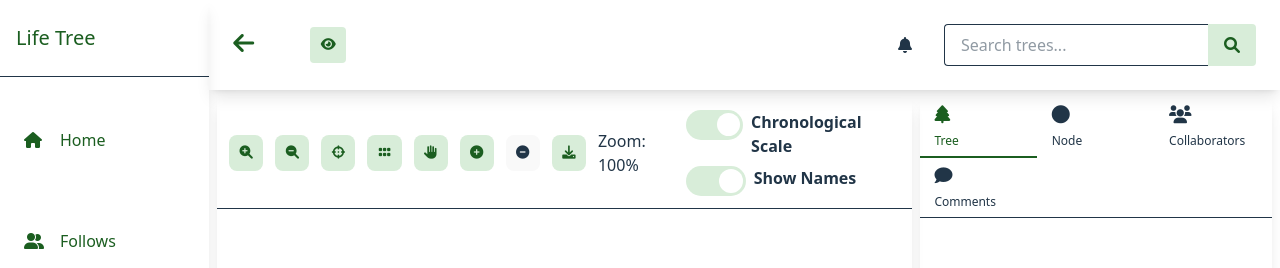
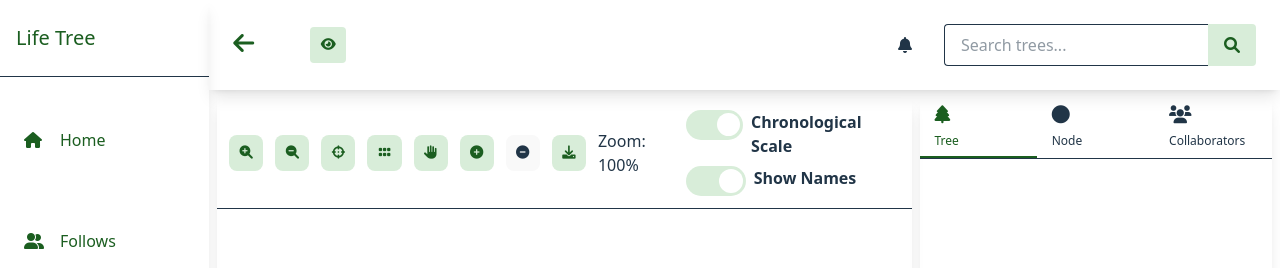
Before and after one commit to LUCHER4321/CPT-Frontend, a React (Vite) app: page /account/trees/0 in a window 1280 px wide. Shown: the top 268 px of the page. Built offline with nearby package versions, Linux system fonts and the light colour scheme; no server answers.

Commit message:
Update TreeProperties.tsx

```diff
--- a/src/components/dashboard/trees/TreeProperties.tsx
+++ b/src/components/dashboard/trees/TreeProperties.tsx
@@ -17,8 +17,8 @@ export const TreeProperties = ({
 }: TreePropertiesProps) => {
     return (
         <div className="min-w-88 max-w-88 h-full m-2 rounded shadow-lg flex flex-col overflow-hidden">
-            <div className={"grid border-b " + (view ? "grid-cols-2" : "grid-cols-3")}>
-                {[...treeProps.entries()].filter(([k]) => !view || k !== TreeProp.COLLABORATORS).map(([k, { icon, name }], index) => (
+            <div className="grid border-b grid-cols-3">
+                {[...treeProps.entries()].filter(([k]) => (!view || k !== TreeProp.COLLABORATORS) && (view || k !== TreeProp.COMMENTS)).map(([k, { icon, name }], index) => (
                     <button
                         className={`flex flex-col space-y-2.5 rounded-none! bg-black/0! transition-all! text-xs! duration-300 ${unborder} ${k === prop ? "text-[#1B5E20]! dark:text-[#D8EDD9]! border-b-2! border-[#1B5E20]! dark:border-[#D8EDD9]!" : ""}`}
                         key={index}
```
